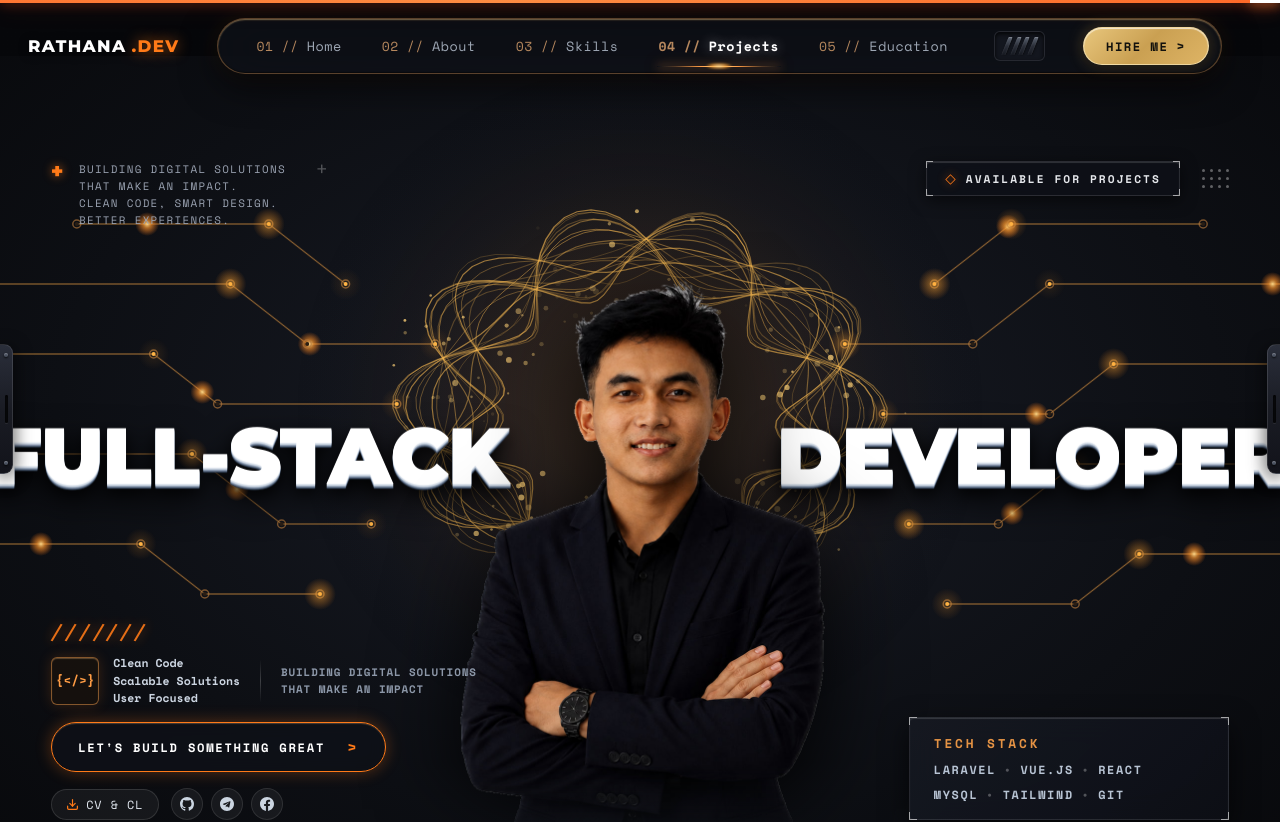
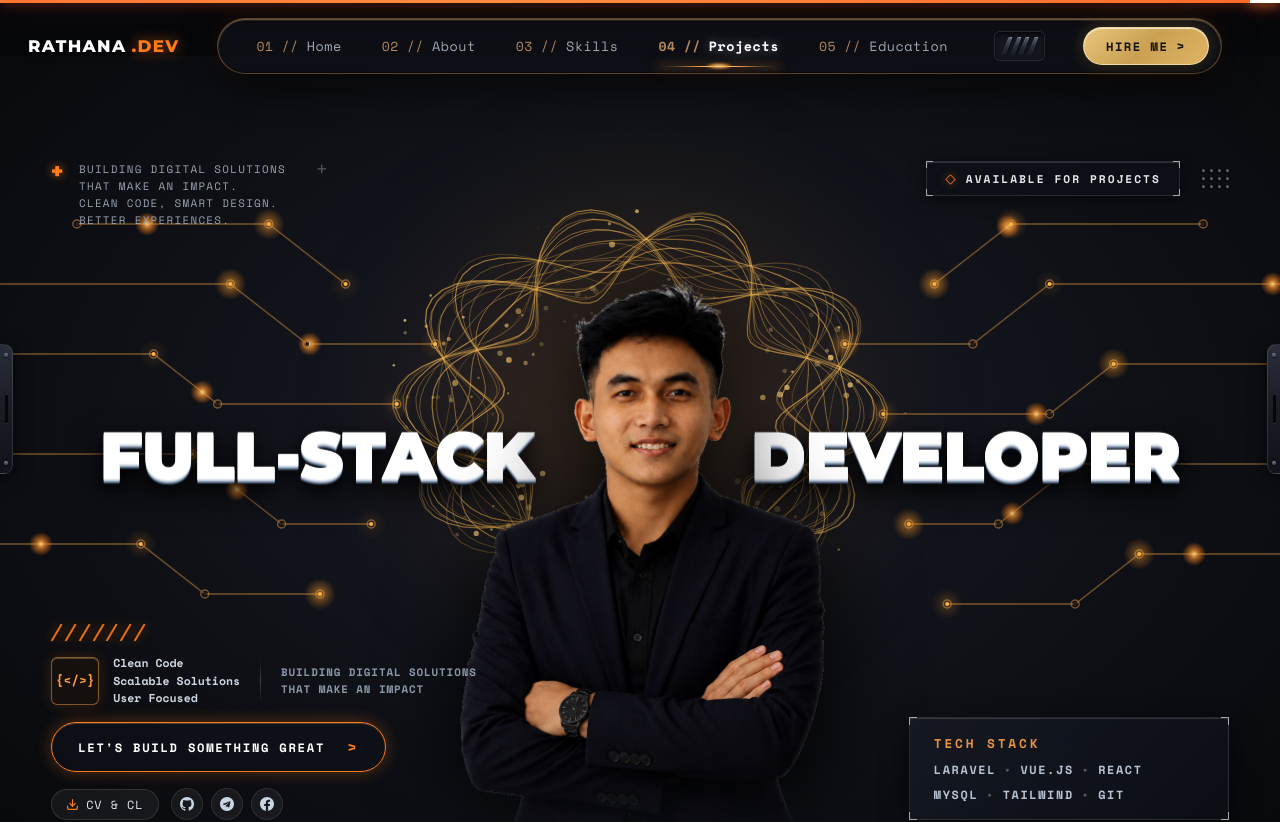
Before and after one commit to Rathana-SOKHA/my_portfolio, a React (Vite) app: page / in a window 1280 px wide. Shown: the top 822 px of the page. Built offline with nearby package versions, Linux system fonts and the light colour scheme.

Commit message:
feat: update hero section

```diff
--- a/src/styles/HeroSection.css
+++ b/src/styles/HeroSection.css
@@ -117,6 +117,8 @@
   top: 50%;
   left: 0;
   width: 100%;
+  padding: 0 clamp(40px, 6.5vw, 130px);
+  box-sizing: border-box;
   transform: translateY(-50%) translateY(var(--hero-scroll-y, 0px));
   display: flex;
   justify-content: center;
@@ -128,12 +130,12 @@
 
 .hero-giant-title {
   margin: 0;
-  padding: 0 2vw;
+  padding: 0;
   display: flex;
   align-items: center;
   justify-content: center;
   font-family: 'Montserrat', 'Poppins', -apple-system, sans-serif;
-  font-size: clamp(2.4rem, 6.2vw, 7.8rem);
+  font-size: clamp(2rem, 5.2vw, 6.6rem);
   font-weight: 900;
   letter-spacing: -0.01em;
   line-height: 0.9;
@@ -158,7 +160,7 @@
 /* Spacer for Rathana's cutout to sit naturally in between */
 .title-spacer {
   display: inline-block;
-  width: clamp(140px, 21vw, 290px);
+  width: clamp(110px, 17vw, 230px);
   flex-shrink: 0;
 }
 
@@ -718,7 +720,7 @@
     padding: 95px 3vw 30px;
   }
   .title-spacer {
-    width: clamp(120px, 18vw, 220px);
+    width: clamp(100px, 16vw, 190px);
   }
 }
 
```
